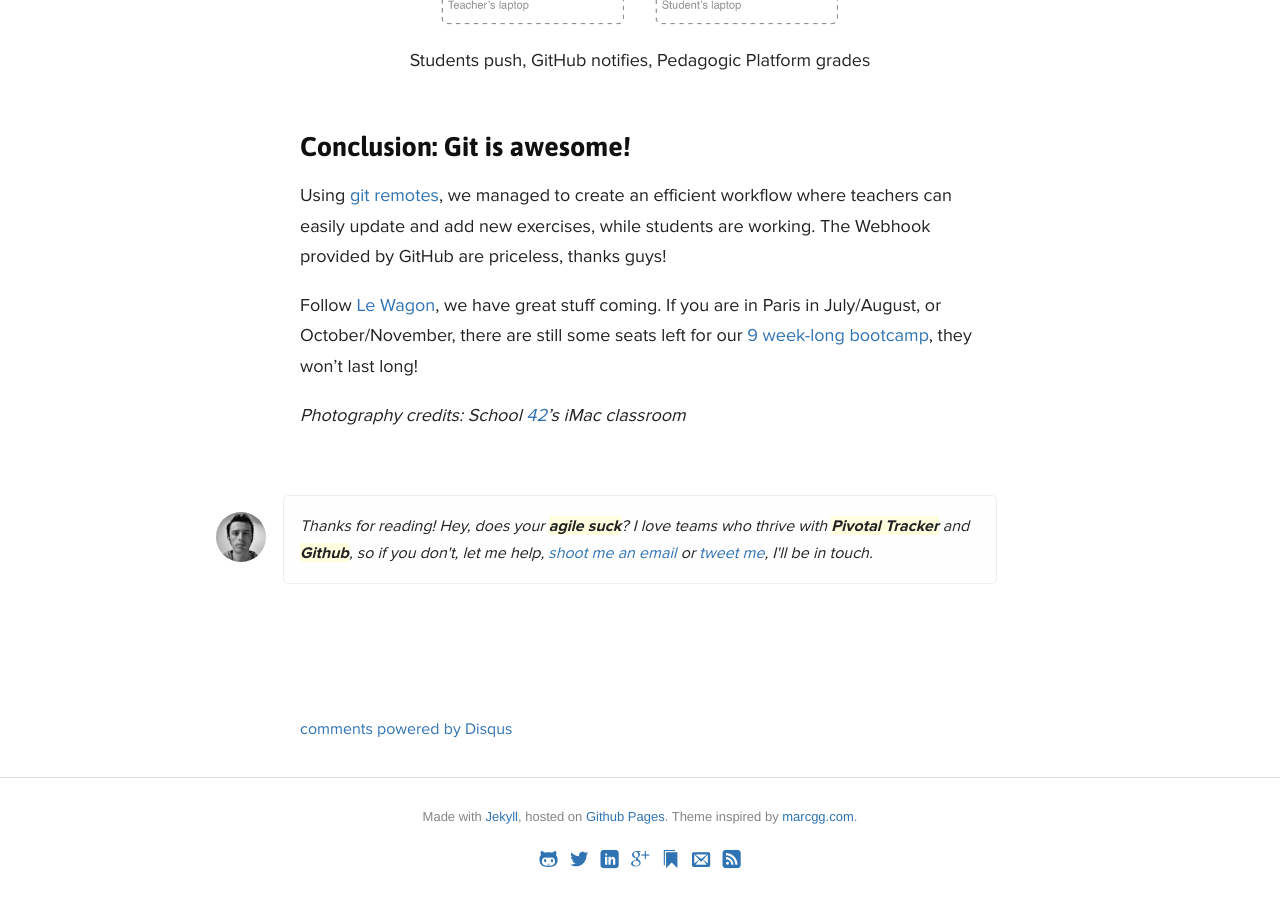
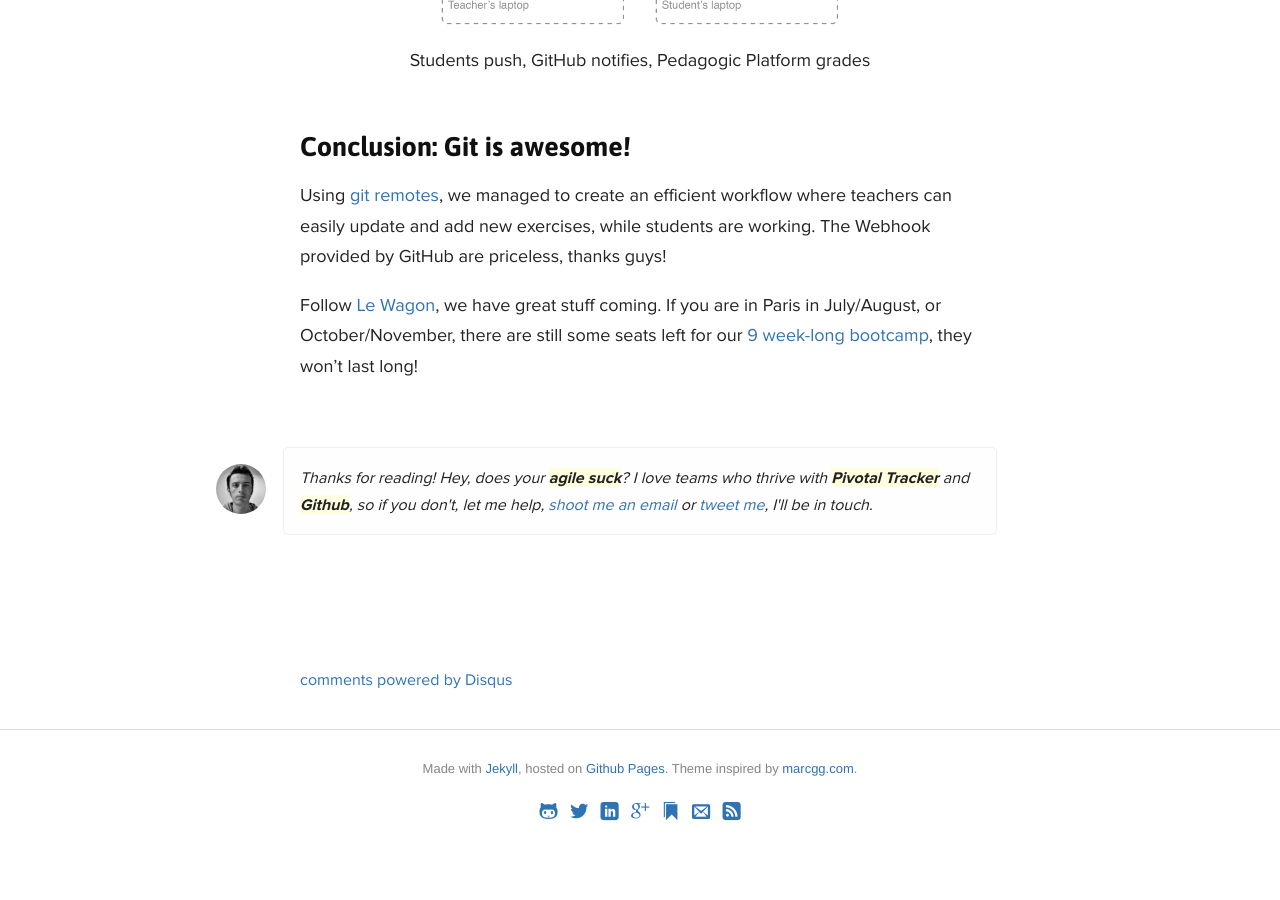
Before and after one commit to ssaunier/ssaunier.github.io, a Jekyll site: the page built from _posts/2014-04-21-practical-example-of-using-git-in-a-school.markdown, in a window 1280 px wide and 900 px high, scrolled down 4530 px. Built offline with Jekyll 4.4.1, drawn with Linux system fonts in a browser that asks for light colours; Markdown is read by kramdown in place of the engine named in the settings; comment, search, counter and statistics services are not loaded; after the commit the page ends 5382 px from its top, so only the background shows below that; some of the changed lines change nothing that is shown.

Commit message:
True le wagon photo for article

```diff
--- a/_posts/2014-04-21-practical-example-of-using-git-in-a-school.markdown
+++ b/_posts/2014-04-21-practical-example-of-using-git-in-a-school.markdown
@@ -3,7 +3,7 @@
 title: "Practical example of using git in a school"
 description: "How Le Wagon harnesses the power of git remotes to serve exercises to students"
 category: blog
-photo: ecole42.jpg
+photo: lewagon_mutinerie.jpg
 ---
 
 I recently joined [Le Wagon](http://www.lewagon.org/), hosting a
@@ -105,6 +105,4 @@
 
 Follow [Le Wagon](https://twitter.com/intent/follow?screen_name=Lewagonparis), we have great stuff coming. If you are in Paris in July/August, or October/November, there are still some seats left for our <a href="http://www.lewagon.org/premiere">9 week-long bootcamp</a>, they won't last long!
 
-*Photography credits: School [42](http://www.42.fr/)'s iMac classroom*
-
 <!-- <a href="http://news.ycombinator.com/submit" class="hn-share-button" data-title="Show HN: Practical example of using git and GitHub in a school">Vote on Hacker News</a> -->
```
Also changed, not shown: images/posts/ecole42.jpg (deleted), images/posts/lewagon_mutinerie.jpg (added).
